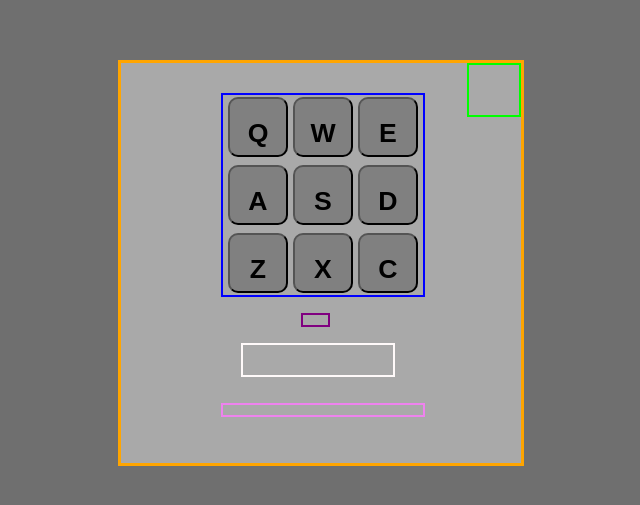
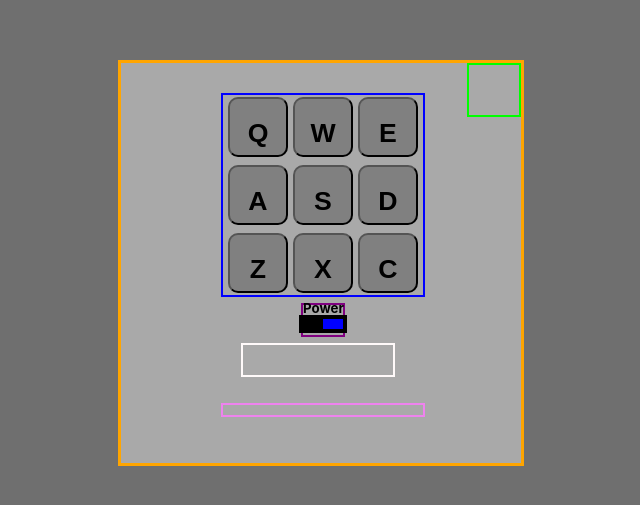
Before and after one commit to maksim-petrushin/drumMachineReact, a React (Create React App) app: page / in a window 1280 px wide. Shown: the part 137-642 px from the top of the page, without its empty margins (319-959 px from the left). Built offline with nearby package versions, Linux system fonts and the light colour scheme; the HTML template or start-up script is replaced by a standard one.

Commit message:
power switch implemented

```diff
--- a/src/App.js
+++ b/src/App.js
@@ -12,32 +12,48 @@ import Button from "./components/Button";
 class App extends React.Component{
   constructor(props){
     super(props);
+    this.state = {
+      power: " on",
+    }
+    this.handlePower = this.handlePower.bind(this);
+  }
+  handlePower(){
+    this.setState((state)=>{
+      if(state.power === " on"){
+        return {
+          power: " off"
+        }
+      }
+      else if(state.power === " off"){
+        return {
+          power: " on"
+        }
+      }
+    })
   }
   render(){
     return (
     <div className="App">
       <div className="logo"></div>
       <div className="buttonContainer">
-      <Button sound={sound1}
-      letter={"Q"}/>
-      <Button sound={sound2}
-      letter={"W"}/>
-      <Button sound={sound3}
-      letter={"E"}/>
-      <Button sound={sound4}
-      letter={"A"}/>
-      <Button sound={sound5}
-      letter={"S"}/>
-      <Button sound={sound6}
-      letter={"D"}/>
-      <Button sound={sound7}
-      letter={"Z"}/>
-      <Button sound={sound8}
-      letter={"X"}/>
-      <Button sound={sound9}
-      letter={"C"}/>
+      <Button sound={sound1} letter={"Q"} power={this.state.power}/>
+      <Button sound={sound2} letter={"W"} power={this.state.power}/>
+      <Button sound={sound3} letter={"E"} power={this.state.power}/>
+      <Button sound={sound4} letter={"A"} power={this.state.power}/>
+      <Button sound={sound5} letter={"S"} power={this.state.power}/>
+      <Button sound={sound6} letter={"D"} power={this.state.power}/>
+      <Button sound={sound7} letter={"Z"} power={this.state.power}/>
+      <Button sound={sound8} letter={"X"} power={this.state.power}/>
+      <Button sound={sound9} letter={"C"} power={this.state.power}/>
       </div>
-      <div className="powerSwitch"></div>
+      <div className="powerSwitch">
+        <h5 className="powerText">Power</h5>
+        <button onClick={this.handlePower}>
+          <div className="powerContainer">
+            <div className={"switch"+this.state.power}></div>
+          </div>
+        </button>
+      </div>
       <div className="statusBar"></div>
       <div className="volumeBar"></div>
     </div>
--- a/src/components/Button.js
+++ b/src/components/Button.js
@@ -10,7 +10,7 @@ class Button extends React.Component{
     }
     render(){
         return (
-            <button className="drumButton" onClick={()=>{this.soundPlay(this.props.sound)}}>
+            <button className="drumButton" onClick={()=>{(this.props.power === " on") && this.soundPlay(this.props.sound)}}>
             <h1>{this.props.letter}</h1>
         </button>
         );
--- a/src/index.css
+++ b/src/index.css
@@ -58,11 +58,44 @@ body {
 }
 .powerSwitch{
   border: 2px solid purple;
-  width: 25px;
+  width: 40px;
+  height: 30px;
+  position: absolute;
+  left:45%;
+  top: 240px;
+}
+.powerText{
+  position: absolute;
+  padding:0;
+  margin: 0;
+  left:0px;
+  top: -5px;
+}
+.switch{
+  background-color: blue;
+  width: 20px;
   height: 10px;
   position: absolute;
-  left:45%;
-  top: 250px;
+  padding:0;
+  margin: 0;
+  top: 0px;
+}
+.switch.on{
+  left:20px;
+}
+.switch.off{
+  left:0px;
+}
+.powerContainer{
+  border: 4px solid black;
+  background-color: black;
+  width: 40px;
+  height: 10px;
+  position: absolute;
+  padding:0;
+  margin: 0;
+  left:-4px;
+  top: 10px;
 }
 .statusBar{
   border: 2px solid snow;
```
